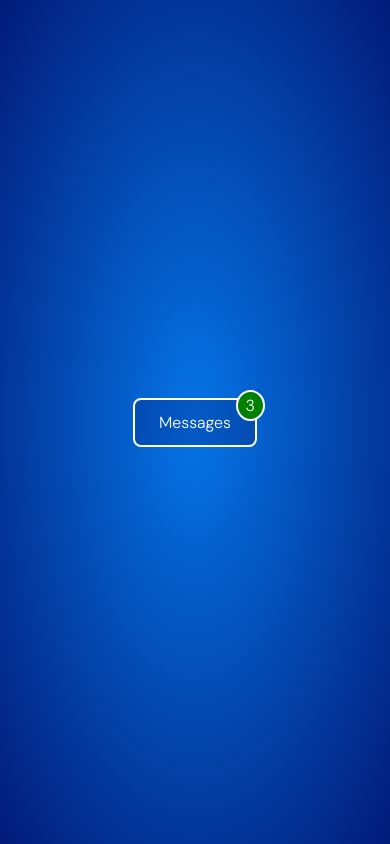
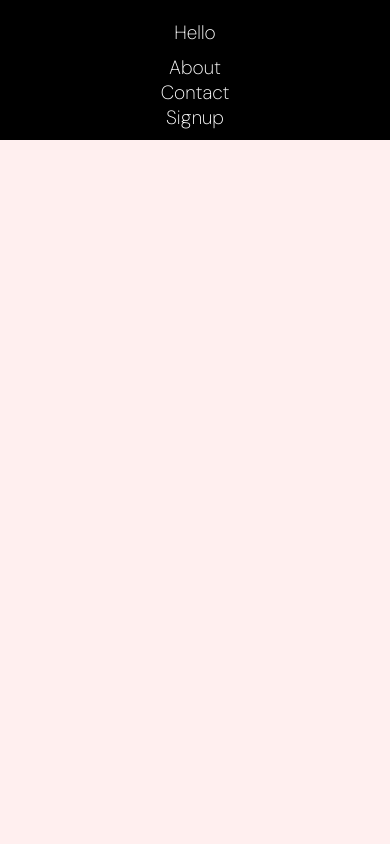
Before and after one commit to flushthemoney/TOP-Learning, a plain HTML site: page index.html in a window 390 px wide. Drawn offline with Linux system fonts and the light colour scheme.

Commit message:
Responsive Design: Build first responsive navbar
Signed-off-by: flushthemoney <skaviraj562@gmail.com>

```diff
--- a/index.html
+++ b/index.html
@@ -7,11 +7,17 @@
     <link rel="stylesheet" href="style.css" />
   </head>
   <body>
-    <main>
-      <div class="button">
-        Messages
-        <div class="notif">3</div>
-      </div>
-    </main>
+    <header>
+      <nav class="navbar">
+        <div class="navbar right">
+          <a href="#">Hello</a>
+        </div>
+        <div class="navbar left">
+          <a href="#">About</a>
+          <a href="#">Contact</a>
+          <a href="#">Signup</a>
+        </div>
+      </nav>
+    </header>
   </body>
 </html>
--- a/style.css
+++ b/style.css
@@ -7,33 +7,36 @@
 
 body {
   font-family: "DM Sans";
+  background-color: #ffefef;
 }
 
-main {
-  height: 100vh;
+.navbar {
+  background-color: black;
   display: flex;
-  justify-content: center;
+  justify-content: space-between;
+  padding: 10px 30px;
   align-items: center;
-  background: radial-gradient(rgb(5, 117, 230), rgb(2, 27, 121));
 }
 
-.button {
-  border: 2px solid white;
+.navbar a {
+  text-decoration: none;
+  font-size: 1.2rem;
   color: white;
-  padding: 0.75rem 1.5rem;
-  border-radius: 0.5rem;
-  font-weight: 300;
-  position: relative;
-  background-color: rgba(2, 27, 121, 0.3);
+  font-weight: 200;
+  padding: 0 10px;
 }
 
-.notif {
-  position: absolute;
-  top: -10px;
-  right: -10px;
-  border: 2px solid white;
-  border-radius: 50%;
-  text-align: center;
-  background-color: green;
-  padding: 0.2rem 0.5rem;
+@media screen and (max-width: 600px) {
+  .navbar {
+    padding: 10px 10px;
+  }
+  .navbar .left {
+    padding: 0 5px;
+  }
 }
+
+@media screen and (max-width: 400px) {
+  .navbar {
+    flex-direction: column;
+  }
+}
```
